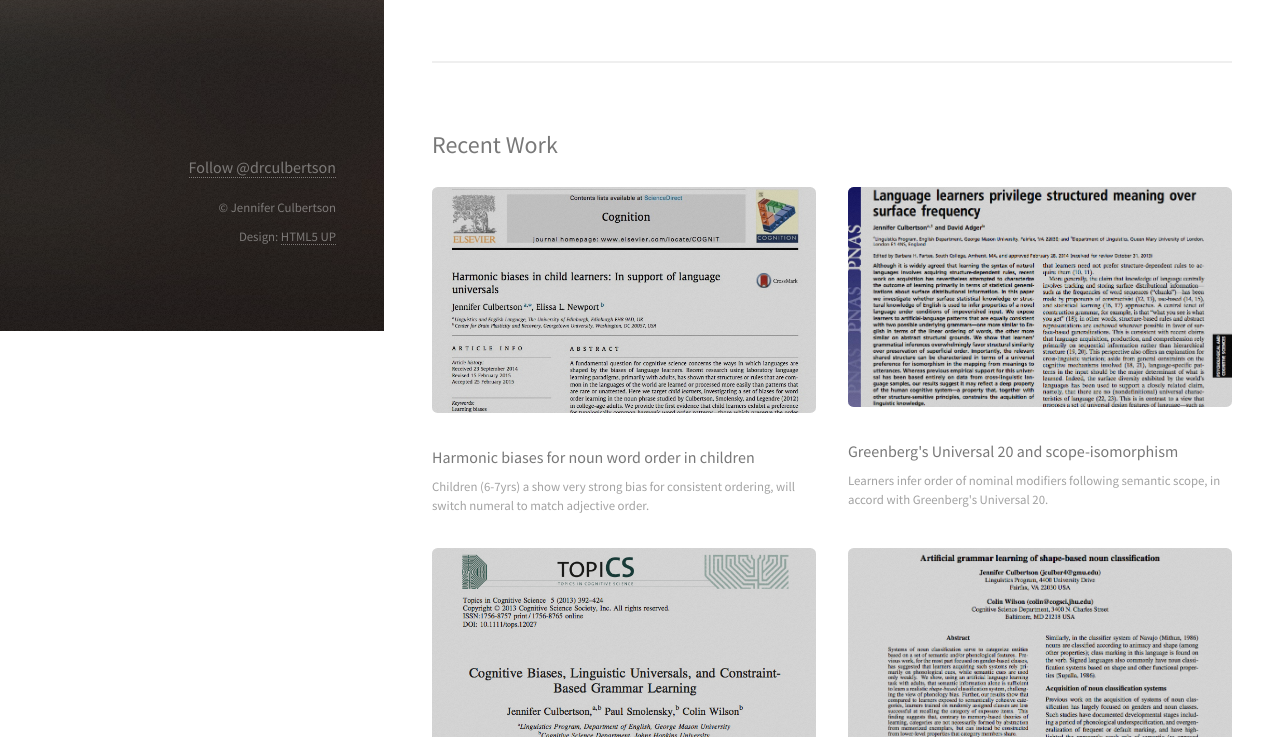
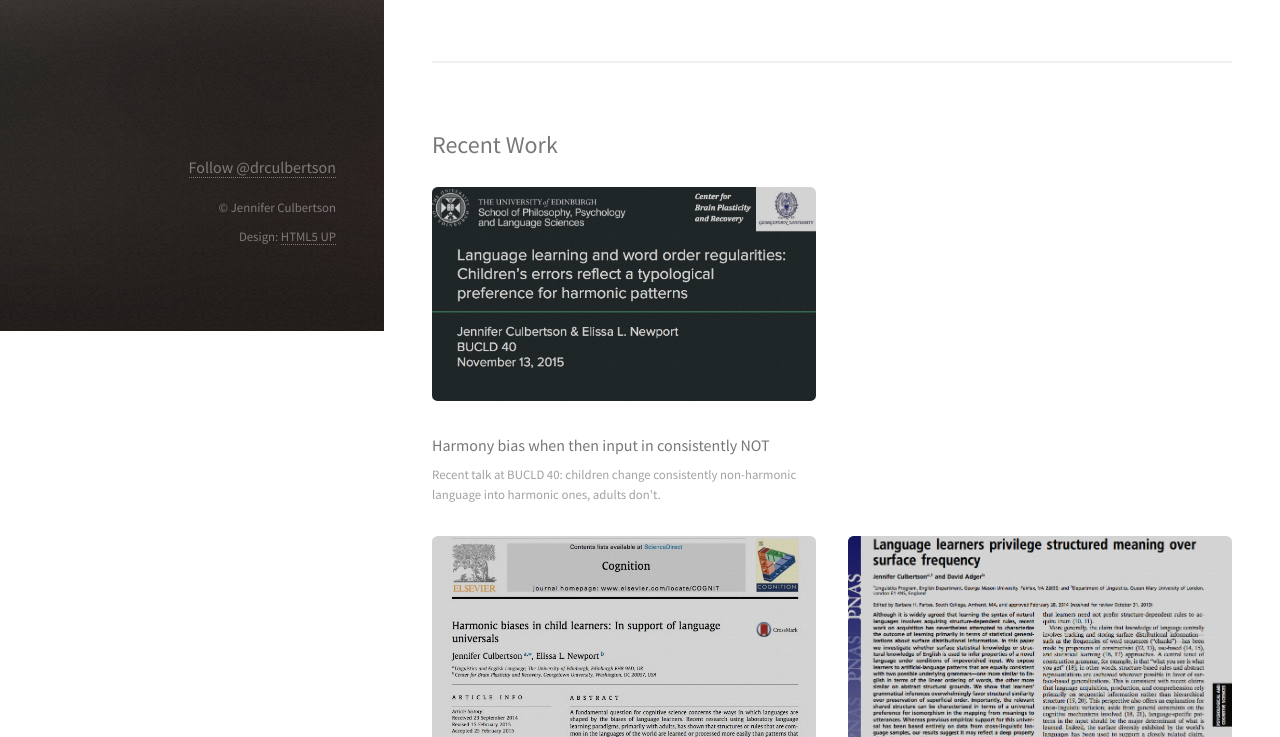
Before and after one commit to jennifer-culbertson/jennifer-culbertson.github.io, a plain HTML site: page index.html in a window 1280 px wide. Shown: the part 469-1206 px from the top of the page. Drawn offline with Linux system fonts and the light colour scheme.

Commit message:
updated BU talk

```diff
--- a/index.html
+++ b/index.html
@@ -52,6 +52,13 @@
 				<!-- Two -->
 					<section id="two">
 						<h2>Recent Work</h2>
+						<div class="row">
+							<article class="6u 12u$(xsmall) article-item">
+								<a href="https://drive.google.com/file/d/0B_8jjfFyRUA5X29fWUxGUkJPaFU/view?usp=sharing" class="image fit thumb"><img src="images/thumbs/BUCLD40.jpg" alt="" /></a>
+								<h3>Harmony bias when then input in consistently NOT</h3>
+								<p>Recent talk at BUCLD 40: children change consistently non-harmonic language into harmonic ones, adults don't.</p>
+							</article>
+						</div>
 						<div class="row">
 							<article class="6u 12u$(xsmall) article-item">
 								<a href="https://drive.google.com/file/d/0B_8jjfFyRUA5TXdjYUExRzVwM2c/view?usp=sharing" class="image fit thumb"><img src="images/thumbs/CognitionNewport.jpg" alt="" /></a>
```
Also changed, not shown: images/thumbs/BUCLD40.jpg (added).
